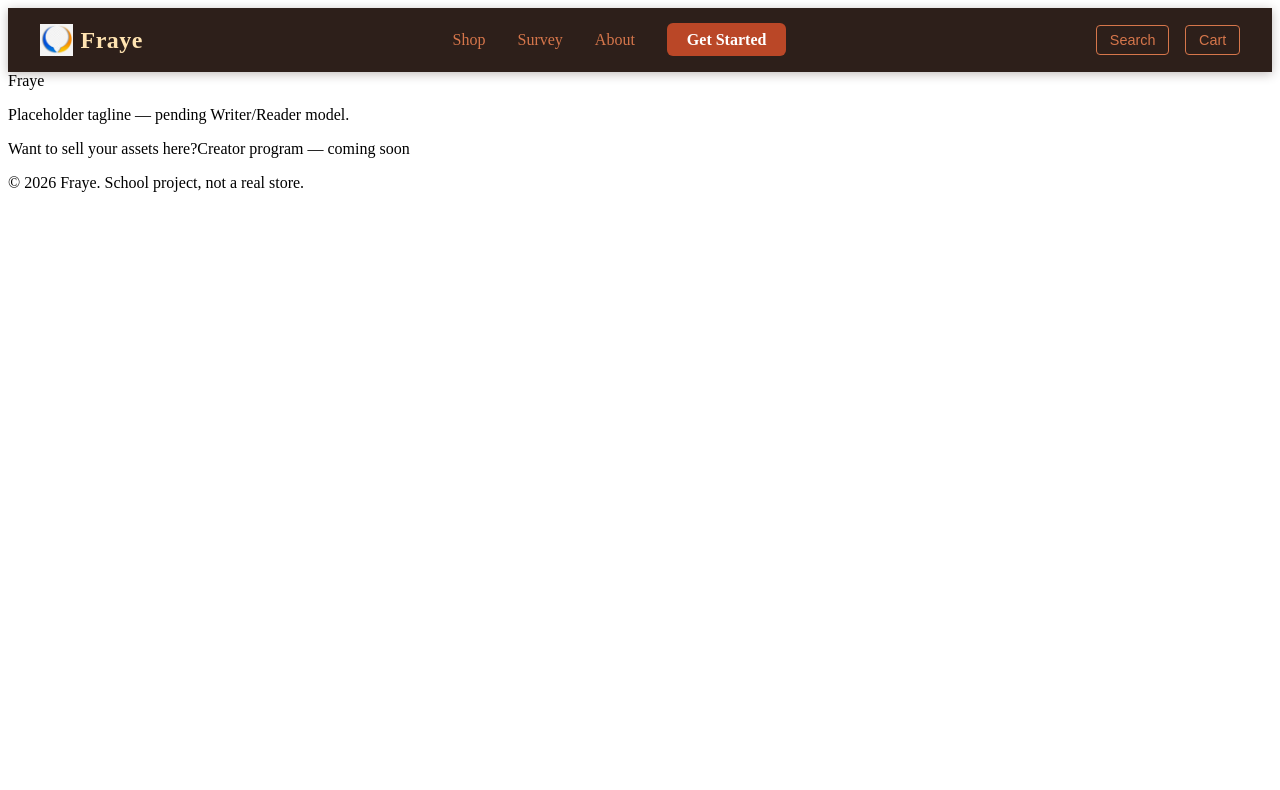
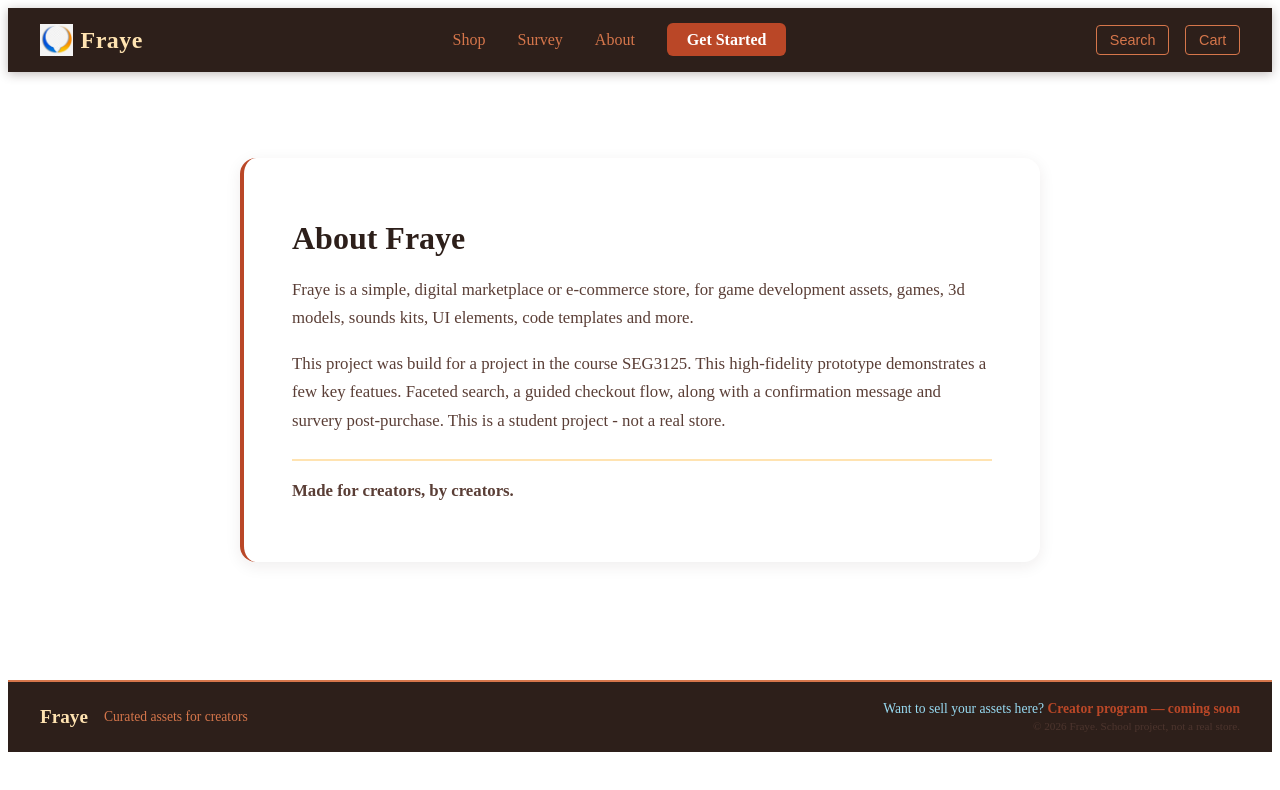
Before and after one commit to sequoya126/PortfolioAs4, a React (Vite) app: page /about in a window 1280 px wide. Shown: the top 790 px of the page. Built offline with nearby package versions, Linux system fonts and the light colour scheme.

Commit message:
fixed the about page, gave it a basic layout. added a cart badge feature in the navbar

```diff
--- a/src/App.jsx
+++ b/src/App.jsx
@@ -4,6 +4,7 @@ import Footer from './components/shared/Footer';
 
 import Shop from "./pages/Shop";
 import Checkout from "./pages/Checkout";
+import About from "./pages/About";
 import Survey from "./pages/Survey";
 
 import { Routes, Route } from 'react-router-dom';
@@ -19,6 +20,7 @@ function App() {
           <Route path="/" element={<Shop />} />
           <Route path="/checkout" element={<Checkout />} />
           <Route path="/survey" element={<Survey />} />
+          <Route path="/about" element={<About />} />
           {/* Add product detail route later */}
         </Routes>
 
--- a/src/components/shared/Footer.jsx
+++ b/src/components/shared/Footer.jsx
@@ -1,14 +1,19 @@
-// src/components/shared/Footer.jsx
+import "../../styles/Footer.css";
+
 function Footer() {
   return (
     <footer className="footer">
-      <div className="footer-brand">Fraye</div>
-      <p className="footer-tagline">Placeholder tagline — pending Writer/Reader model.</p>
-      <div className="footer-creator-teaser">
-        <span>Want to sell your assets here?</span>
-        <span className="footer-badge">Creator program — coming soon</span>
+      <div className="footer-left">
+        <span className="footer-brand">Fraye</span>
+        <span className="footer-tagline">Curated assets for creators</span>
       </div>
-      <p className="footer-copy">&copy; 2026 Fraye. School project, not a real store.</p>
+      <div className="footer-right">
+        <span className="footer-creator-teaser">
+          Want to sell your assets here?{' '}
+          <span className="footer-creator-highlight">Creator program — coming soon</span>
+        </span>
+        <span className="footer-copyright">© 2026 Fraye. School project, not a real store.</span>
+      </div>
     </footer>
   );
 }
--- a/src/components/shared/Navbar.jsx
+++ b/src/components/shared/Navbar.jsx
@@ -1,10 +1,13 @@
 import { useState } from 'react';
+import { useCart } from '../../context/CartContext';
 import { Link } from 'react-router-dom';
 import "../../styles/Navbar.css";
 
 function Navbar() {
   const [isOpen, setIsOpen] = useState(false);
   const closeMenu = () => setIsOpen(false);
+  const { cart } = useCart();
+  const itemCount = cart.reduce((total, item) => total + item.quantity, 0);
 
   return (
     <header className="navbar">
@@ -37,7 +40,12 @@ function Navbar() {
       <div className="navbar-actions">
         <button aria-label="Search">Search</button>
         <Link to="/checkout">
-          <button aria-label="Cart">Cart</button>
+          <button aria-label="Cart">
+            Cart
+            {itemCount > 0 && (
+              <span className="cart-badge">{itemCount}</span>
+            )}
+          </button>
         </Link>
       </div>
     </header>
--- /dev/null
+++ b/src/pages/About.jsx
@@ -0,0 +1,27 @@
+import '../styles/About.css';
+
+function About() {
+  return (
+    <div className="about-container">
+      <div className="about-content">
+        <h1>About Fraye</h1>
+        <p>
+            Fraye is a simple, digital marketplace or e-commerce store, for game development assets,
+             games, 3d models, sounds kits, UI elements, code templates and more.
+
+        </p>
+        <p>
+            This project was build for a project in the course SEG3125. This high-fidelity prototype demonstrates a few key featues.
+            Faceted search, a guided checkout flow, along with a confirmation message and survery post-purchase.
+            This is a student project - not a real store.
+
+        </p>
+        <p className="about-accent">
+          Made for creators, by creators.
+        </p>
+      </div>
+    </div>
+  );
+}
+
+export default About;
--- /dev/null
+++ b/src/styles/About.css
@@ -0,0 +1,39 @@
+.about-container {
+  max-width: 800px;
+  margin: 0 auto;
+  padding: 3rem 2rem;
+  min-height: 60vh;
+  display: flex;
+  align-items: center;
+  justify-content: center;
+}
+
+.about-content {
+  background: #FFFFFF;
+  padding: 2.5rem 3rem;
+  border-radius: 16px;
+  box-shadow: 0 4px 16px rgba(45, 31, 26, 0.08);
+  border-left: 4px solid #BA4727; /* Rusty Spice accent */
+}
+
+.about-content h1 {
+  font-size: 2rem;
+  color: #2D1F1A;
+  margin-bottom: 1.2rem;
+}
+
+.about-content p {
+  font-size: 1.05rem;
+  color: #5A3E36;
+  line-height: 1.7;
+  margin-bottom: 1rem;
+}
+
+.about-accent {
+  font-weight: 600;
+  color: #BA4727;
+  font-size: 1.15rem;
+  margin-top: 1.5rem;
+  padding-top: 1rem;
+  border-top: 2px solid #FFE3B1;
+}
--- /dev/null
+++ b/src/styles/Footer.css
@@ -0,0 +1,75 @@
+/* ---- Footer ---- */
+.footer {
+  background-color: #2D1F1A; /* Warm near-black, matching Navbar */
+  color: #FFE3B1; /* Light Apricot */
+  padding: 1.2rem 2rem;
+  display: flex;
+  justify-content: space-between;
+  align-items: center;
+  flex-wrap: wrap;
+  gap: 0.8rem 1.5rem;
+  border-top: 2px solid #D6764B; /* Burnt Peach accent line */
+  margin-top: 2rem; /* Spacing from content above */
+}
+
+.footer-left {
+  display: flex;
+  align-items: center;
+  gap: 1rem;
+}
+
+.footer-brand {
+  font-size: 1.2rem;
+  font-weight: 700;
+  color: #FFE3B1;
+}
+
+.footer-tagline {
+  font-size: 0.85rem;
+  color: #D6764B; /* Burnt Peach */
+  font-weight: 400;
+}
+
+.footer-right {
+  display: flex;
+  flex-direction: column;
+  align-items: flex-end;
+  gap: 0.2rem;
+  text-align: right;
+}
+
+.footer-creator-teaser {
+  font-size: 0.85rem;
+  color: #98DBF3; /* Frosted Blue – subtle contrast */
+}
+
+.footer-creator-highlight {
+  color: #BA4727; /* Rusty Spice – attention-grabbing */
+  font-weight: 600;
+}
+
+.footer-copyright {
+  font-size: 0.7rem;
+  color: #5A3E36; /* Muted warm gray */
+  opacity: 0.7;
+}
+
+/* ---- Mobile Responsive ---- */
+@media (max-width: 600px) {
+  .footer {
+    flex-direction: column;
+    align-items: center;
+    text-align: center;
+    padding: 1rem;
+  }
+
+  .footer-left {
+    flex-direction: column;
+    gap: 0.3rem;
+  }
+
+  .footer-right {
+    align-items: center;
+    text-align: center;
+  }
+}
--- a/src/styles/Navbar.css
+++ b/src/styles/Navbar.css
@@ -147,3 +147,13 @@
     transform: translateY(-8px) rotate(-45deg);
   }
 }
+
+.cart-badge {
+  background: #BA4727;
+  color: #FFFFFF;
+  border-radius: 50%;
+  padding: 0.1rem 0.45rem;
+  font-size: 0.7rem;
+  font-weight: 700;
+  margin-left: 0.3rem;
+}
```
